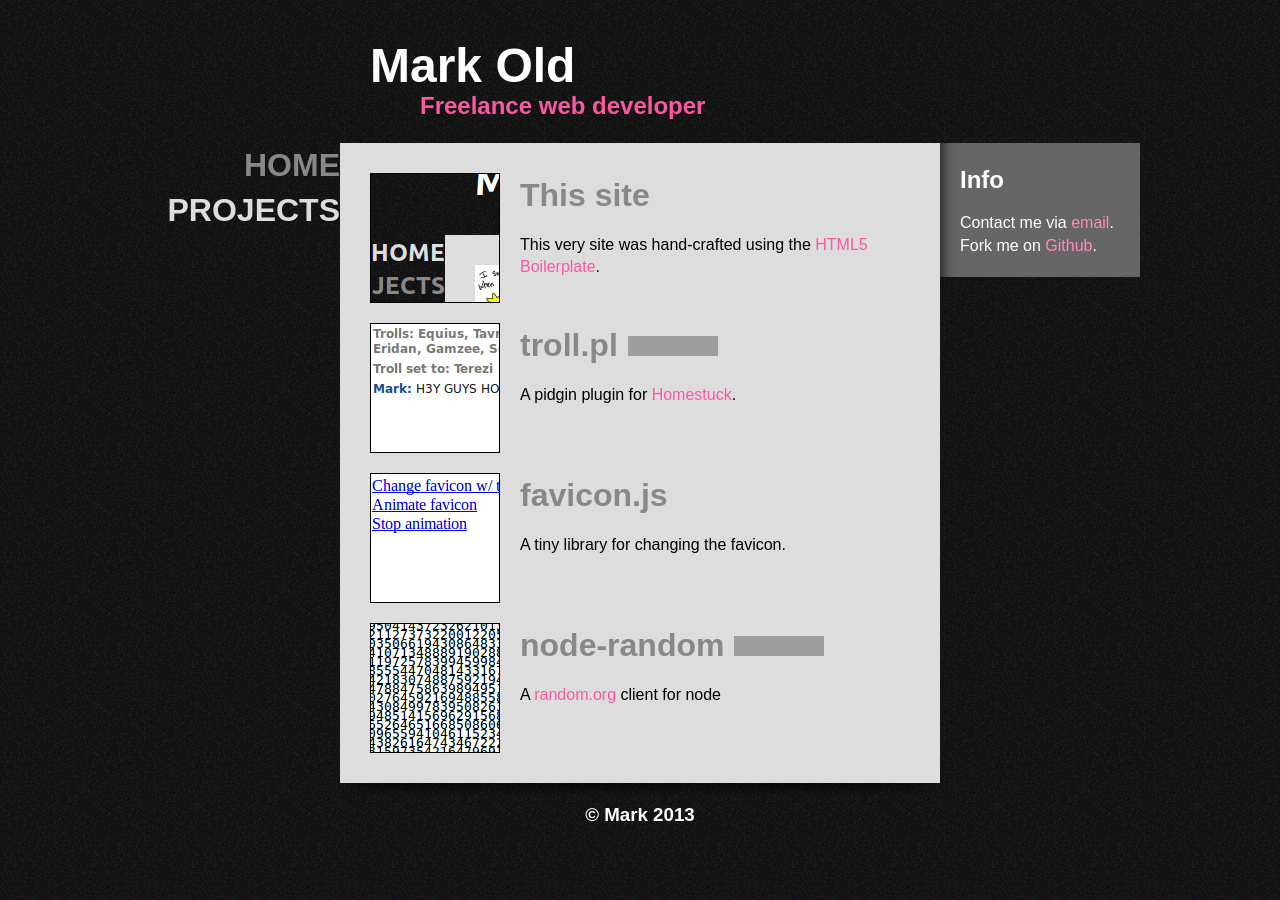
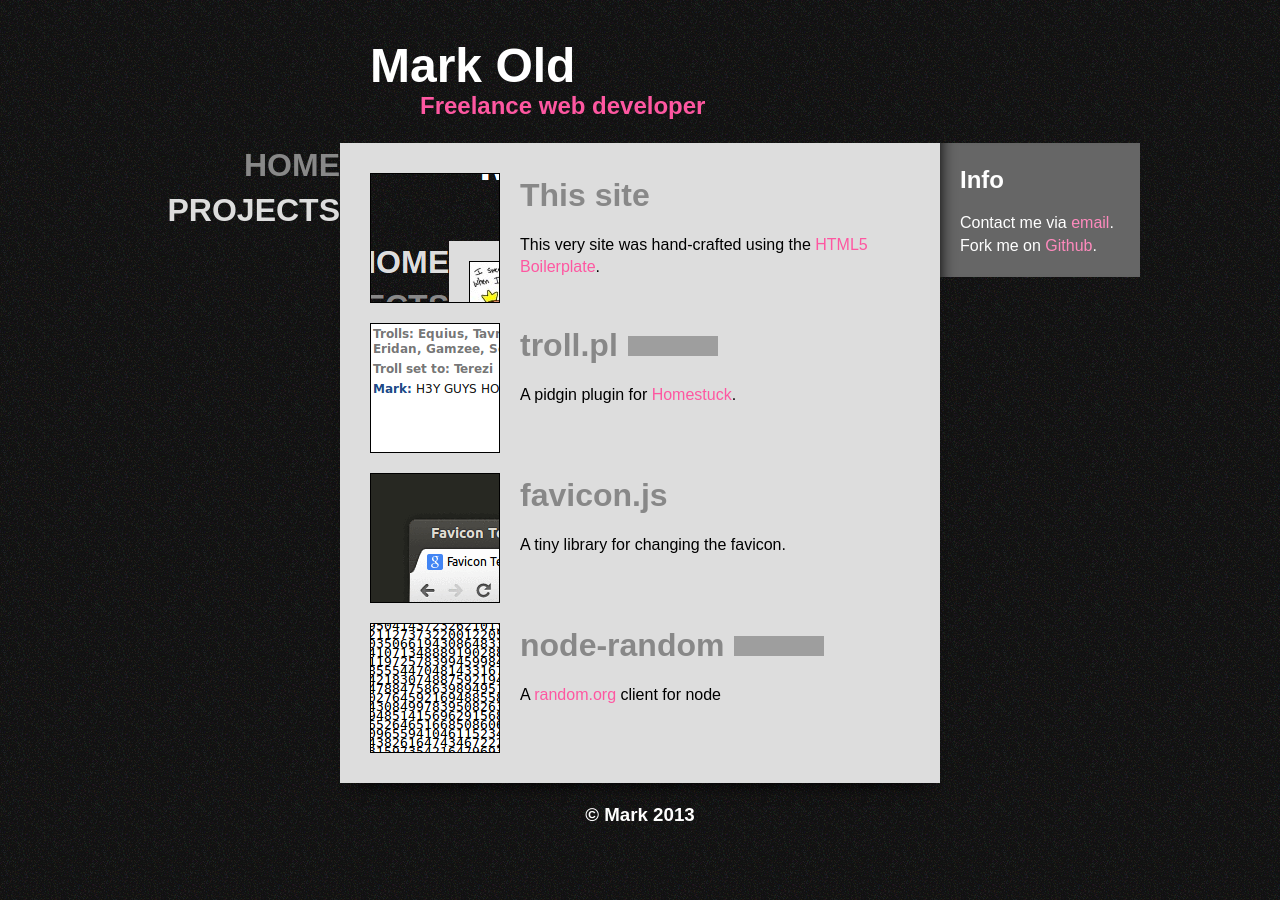
Before and after one commit to dlom/dlom.github.io, a Jekyll site: the page built from projects.html, in a window 1280 px wide. Built offline with Jekyll 4.4.1, drawn with Linux system fonts in a browser that asks for light colours; grey boxes are pictures that could not be loaded.

Commit message:
Update a few things

```diff
--- a/_config.yml
+++ b/_config.yml
@@ -20,7 +20,7 @@
   gh-button-user: Dlom
   gh-button-repo: troll.pl
 - title: favicon.js
-  image: favicon.png
+  image: favicon.gif
   url: https://github.com/Dlom/favicon.js
   desc: A tiny library for changing the favicon.
   gh-button-user: Dlom
--- a/css/main.css
+++ b/css/main.css
@@ -142,7 +142,7 @@
 }
 
 .project h1 {
-    display: inline-block;
+    display: inline;
 }
 
 .project a h1:hover {
```
Also changed, not shown: img/favicon.gif (added), img/favicon.png (deleted), img/site.png.
